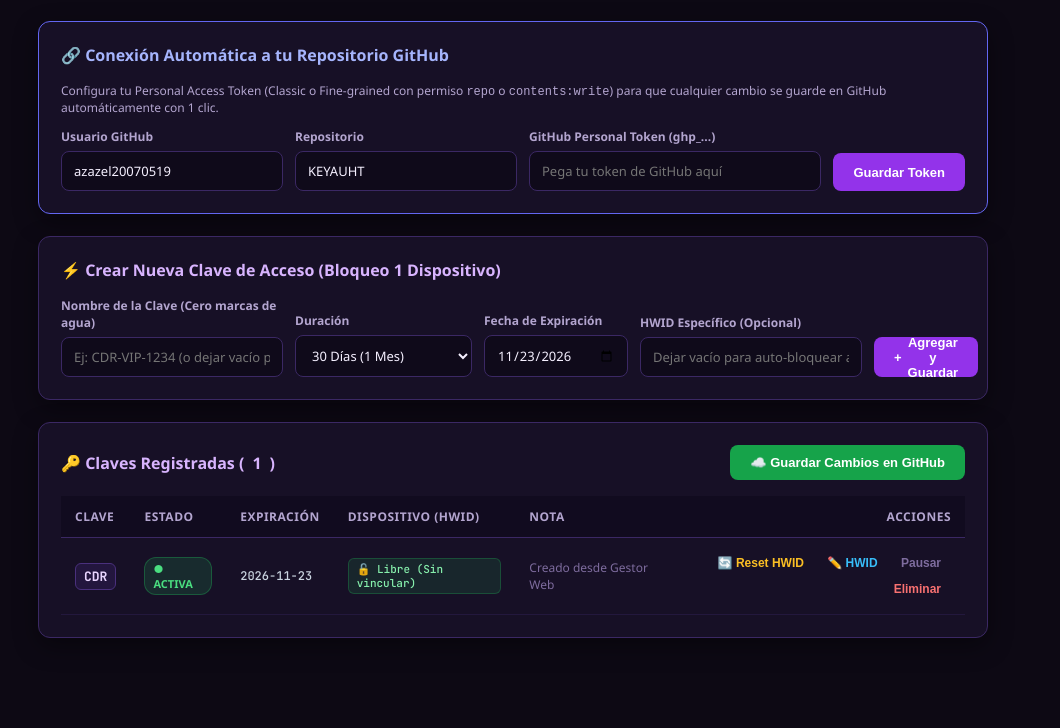
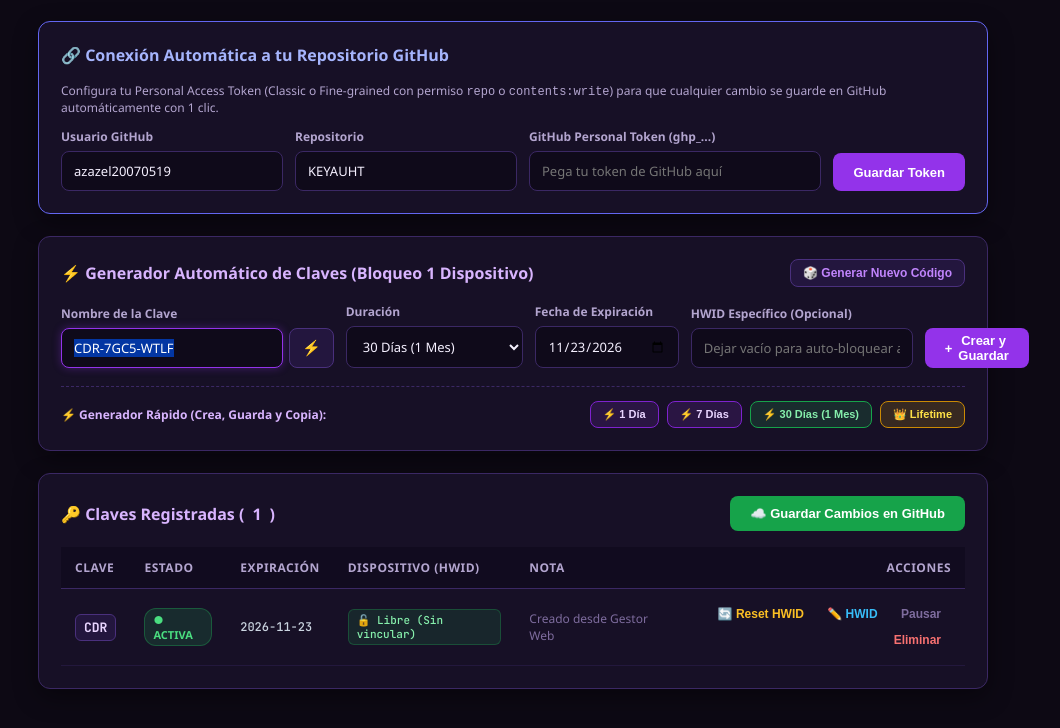
Before and after one commit to azazel20070519/KEYAUHT, a plain HTML site: page index.html in a window 1280 px wide. Shown: the part 96-824 px from the top of the page, without its empty margins (127-1187 px from the left). Drawn offline with Linux system fonts and the light colour scheme; no server answers; a web font is replaced by a local one.

Commit message:
Actualizar panel web con gestión y bloqueo de HWID

```diff
--- a/index.html
+++ b/index.html
@@ -340,11 +340,22 @@
 
     <!-- Card 2: Crear Clave -->
     <div class="card">
-      <h2>⚡ Crear Nueva Clave de Acceso (Bloqueo 1 Dispositivo)</h2>
+      <div style="display: flex; justify-content: space-between; align-items: center; margin-bottom: 16px;">
+        <h2 style="margin-bottom: 0;">⚡ Generador Automático de Claves (Bloqueo 1 Dispositivo)</h2>
+        <button type="button" class="btn-action" onclick="fillRandomKey()" style="color: #c084fc; background: #23163e; border: 1px solid #4a307d; border-radius: 8px; padding: 6px 12px; font-size: 12px; display: flex; align-items: center; gap: 6px;">
+          🎲 Generar Nuevo Código
+        </button>
+      </div>
+
       <div class="form-grid">
         <div class="input-group">
-          <label>Nombre de la Clave (Cero marcas de agua)</label>
-          <input type="text" id="inKey" placeholder="Ej: CDR-VIP-1234 (o dejar vacío para autogenerar)">
+          <label>Nombre de la Clave</label>
+          <div style="display: flex; gap: 6px;">
+            <input type="text" id="inKey" placeholder="Ej: CDR-VIP-1234">
+            <button type="button" class="btn-action" onclick="fillRandomKey()" title="Generar código aleatorio automático" style="background: #23163e; border: 1px solid #4a307d; border-radius: 8px; padding: 0 12px; color: #d8b4fe; font-size: 15px;">
+              ⚡
+            </button>
+          </div>
         </div>
         <div class="input-group">
           <label>Duración</label>
@@ -366,8 +377,29 @@
           <input type="text" id="inHwid" placeholder="Dejar vacío para auto-bloquear al 1er uso">
         </div>
         <button class="btn-primary" onclick="addKey()">
-          <span>+</span> Agregar y Guardar
+          <span>+</span> Crear y Guardar
         </button>
+      </div>
+
+      <!-- Barra de Generador Rápido Automático de 1 Clic -->
+      <div style="margin-top: 18px; padding-top: 14px; border-top: 1px dashed var(--card-border); display: flex; align-items: center; justify-content: space-between; flex-wrap: wrap; gap: 10px;">
+        <div style="display: flex; align-items: center; gap: 8px;">
+          <span style="font-size: 12px; font-weight: 600; color: #d8b4fe;">⚡ Generador Rápido (Crea, Guarda y Copia):</span>
+        </div>
+        <div style="display: flex; gap: 8px; flex-wrap: wrap;">
+          <button class="btn-action" onclick="quickGenerate(1)" style="background: rgba(147, 51, 234, 0.15); border: 1px solid #7e22ce; color: #e9d5ff; border-radius: 8px; padding: 6px 12px; font-size: 11px;">
+            ⚡ 1 Día
+          </button>
+          <button class="btn-action" onclick="quickGenerate(7)" style="background: rgba(147, 51, 234, 0.15); border: 1px solid #7e22ce; color: #e9d5ff; border-radius: 8px; padding: 6px 12px; font-size: 11px;">
+            ⚡ 7 Días
+          </button>
+          <button class="btn-action" onclick="quickGenerate(30)" style="background: rgba(34, 197, 94, 0.15); border: 1px solid #16a34a; color: #86efac; border-radius: 8px; padding: 6px 12px; font-size: 11px; font-weight: 700;">
+            ⚡ 30 Días (1 Mes)
+          </button>
+          <button class="btn-action" onclick="quickGenerate(9999)" style="background: rgba(234, 179, 8, 0.15); border: 1px solid #ca8a04; color: #fde047; border-radius: 8px; padding: 6px 12px; font-size: 11px; font-weight: 700;">
+            👑 Lifetime
+          </button>
+        </div>
       </div>
     </div>
 
@@ -439,11 +471,54 @@
     calcDate();
 
     function generateCleanKey() {
-      const chars = 'ABCDEFGHIJKLMNOPQRSTUVWXYZ0123456789';
+      const chars = 'ABCDEFGHJKLMNPQRSTUVWXYZ23456789';
       let part1 = '', part2 = '';
       for (let i = 0; i < 4; i++) part1 += chars.charAt(Math.floor(Math.random() * chars.length));
       for (let i = 0; i < 4; i++) part2 += chars.charAt(Math.floor(Math.random() * chars.length));
       return `CDR-${part1}-${part2}`;
+    }
+
+    function fillRandomKey() {
+      const k = generateCleanKey();
+      document.getElementById('inKey').value = k;
+      document.getElementById('inKey').focus();
+      document.getElementById('inKey').select();
+    }
+
+    async function quickGenerate(days) {
+      const key = generateCleanKey();
+      let expires = "";
+      let note = "";
+      if (days === 9999) {
+        expires = "2035-12-31";
+        note = "👑 Lifetime (Auto-generado)";
+      } else {
+        const d = new Date();
+        d.setDate(d.getDate() + days);
+        expires = d.toISOString().split('T')[0];
+        note = `⚡ ${days} Días (Auto-generado)`;
+      }
+
+      licenses[key] = {
+        active: true,
+        expires: expires,
+        hwid: "",
+        note: note
+      };
+
+      renderTable();
+
+      try {
+        await navigator.clipboard.writeText(key);
+      } catch (e) { }
+
+      showStatus(`⚡ ¡Clave ${key} creada y copiada! Guardando en GitHub...`, "#4ade80");
+
+      if (document.getElementById('ghToken').value.trim()) {
+        await syncWithGitHub();
+      }
+
+      alert(`✔ ¡Clave Generada y Copiada con Éxito!\n\n🔑 Clave: ${key}\n📅 Expiración: ${expires}\n\n¡Ya está copiada en tu portapapeles, solo dale Ctrl+V para enviársela a tu cliente!`);
     }
 
     // Cargar licenses.json desde GitHub API o fallback local
@@ -681,6 +756,7 @@
     }
 
     fetchFromGitHub();
+    fillRandomKey();
   </script>
 </body>
 </html>
```
